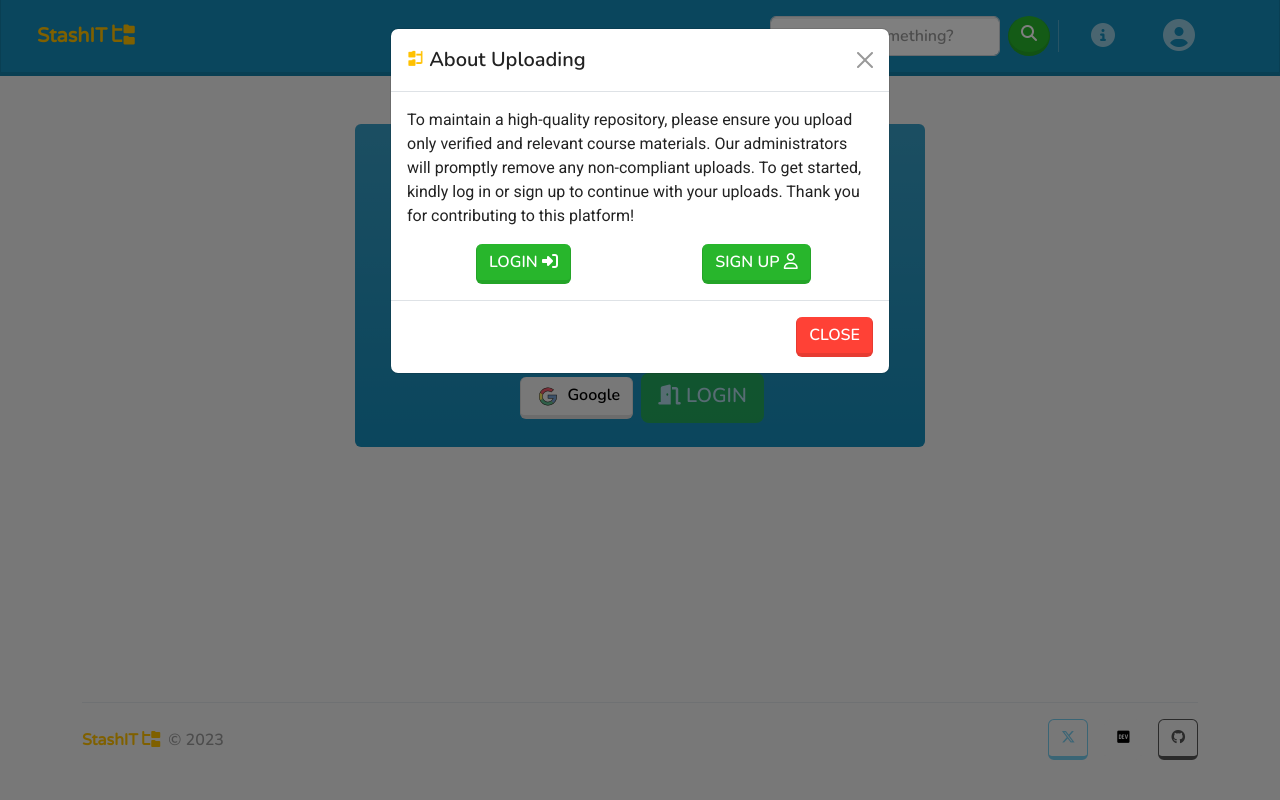
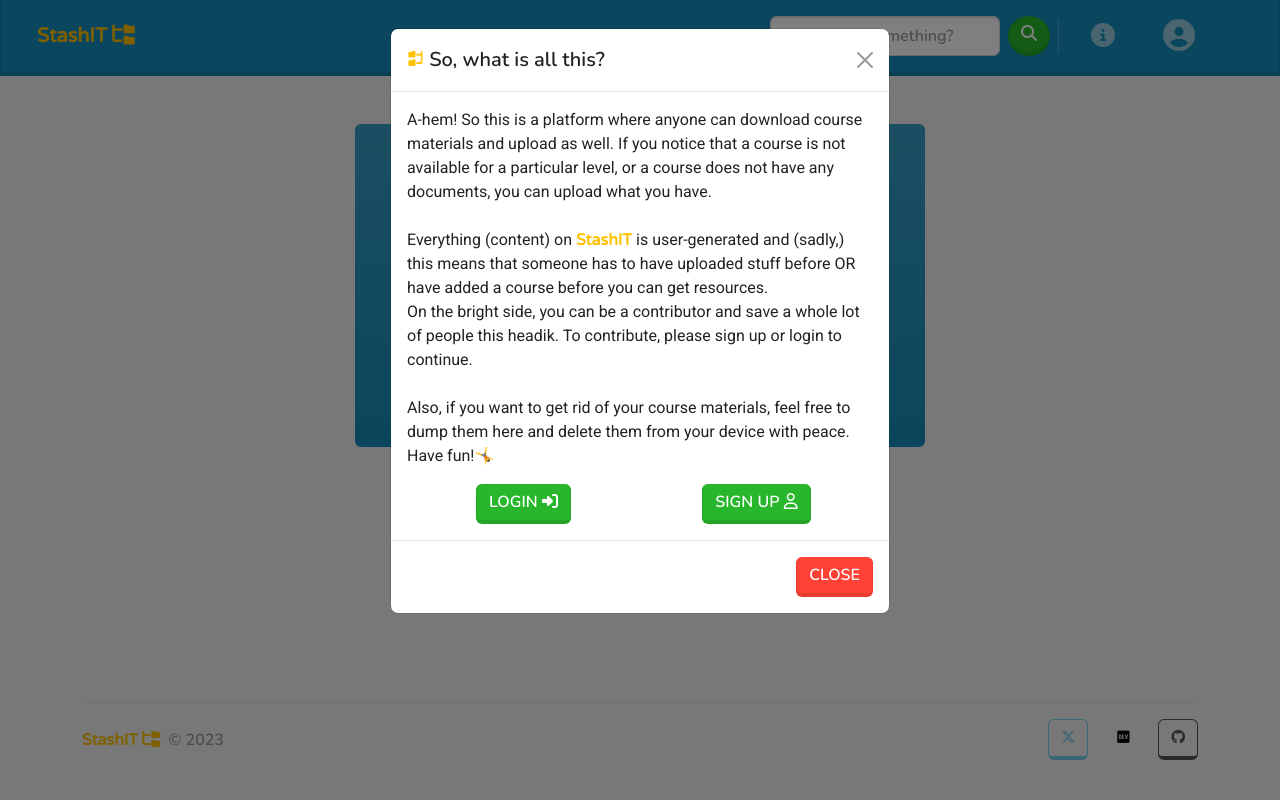
Before and after one commit to israel-oye/CiStash, a Flask app: page /auth/login in a window 1280 px wide, after a click that opens the changed part. Run offline with Flask 3, Linux system fonts and the light colour scheme; some libraries are stand-ins or nearby versions.

Commit message:
Add more user-info

```diff
--- a/src/templates/include/_navbar.html
+++ b/src/templates/include/_navbar.html
@@ -18,7 +18,7 @@
                     </ul>
                 </li>
                 <li class="nav-item px-3">
-                    <a class="nav-link nav-text" id="upload-nav" href="{{url_for('resource_bp.upload')}}">Upload</a>
+                    <a class="nav-link nav-text" id="upload-nav" href="{{url_for('resource_bp.get_upload_page')}}">Upload</a>
                 </li>
                 <form method="post" action="{{url_for('resource_bp.search')}}" class="d-flex" role="search">
                     <input type="hidden" name="csrf_token" value="{{ csrf_token() }}" />
@@ -30,13 +30,21 @@
                     <hr class="d-lg-none my-2 text-white-50">
                 </li>
                 <li class="nav-item px-3">
+                    {% if current_user.is_authenticated %}
+                    <a class="nav-link nav-text" title="Help" id="info-link" data-bs-toggle="modal" data-bs-target="#info-modal"><i class="fa-solid fa-xl fa-circle-question"></i></a>
+                    <!--  -->
+                    {% else %}
                     <a class="nav-link nav-text" id="info-link" data-bs-toggle="modal" data-bs-target="#info-modal"><i class="fa-solid fa-xl fa-circle-info"></i></a>
+                    <!--  -->
+                    {% endif %}
                 </li>
                 {% if current_user.is_admin %}
                 <li class="nav-item px-3">
                     <a class="nav-link nav-text" href="/auth/admin" target="_blank" title="Admin panel"><i class="fa-solid fa-screwdriver-wrench fa-xl"></i></a>
                 </li>
-                {% endif %} {% if current_user.is_authenticated %}
+                {% endif %}
+                <!-- -->
+                {% if current_user.is_authenticated %}
                 <li class="nav-item px-3">
                     <a class="nav-link nav-text brand-text" href="#" data-bs-toggle="modal" data-bs-target="#logout-modal"><i class="fa-solid fa-right-from-bracket fa-xl fa-fade" style="--fa-animation-duration: 5s;"></i></a>
                 </li>
@@ -55,24 +63,37 @@
 <div class="modal fade" id="info-modal" tabindex="-1" aria-labelledby="infoModalLabel" aria-hidden="true">
     <div class="modal-dialog" role="document">
         <div class="modal-content">
+            {% if current_user.is_authenticated %}
             <div class="modal-header">
                 <h5 class="modal-title" id="infoModalLabel">
-                    <i class="brand-text fa-solid fa-folder-tree fa-flip fa-xs" style="--fa-animation-duration: 4s;"></i> About Uploading</h5>
+                    <i class="brand-text fa-solid fa-folder-tree fa-flip fa-xs" style="--fa-animation-duration: 4s;"></i> How to contribute</h5>
                 </h5>
-
                 <button type="button" class="btn-close" data-bs-dismiss="modal" aria-label="Close"></button>
             </div>
-            {% if current_user.is_authenticated %}
-            <!--  -->
             <div class="modal-body">
-                <p class="text-wrap">Only Upload course details that are verified and relevant course materials. Non compliant uploads will be deleted by the admin.
+                <p class="text-wrap">So you have joined the elite community of contributors. <i class="fa-solid fa-people-line fa-lg"></i>
+                    <br><br> You can <a href="{{url_for('resource_bp.get_upload_page')}}">contribute</a> by
+                    <ul>
+                        <li>Adding a course - <i>This creates an empty folder for a course</i>,</li>
+                        <li>And uploading a document for an existing course.</li>
+                    </ul>
+                    <br>Usually the exisiting flow is to add a course, and then open the "Upload document" tab to add a relevant file for the course. But you can do anything you think is necessary.
+                    <br> <br><i class="fa-solid fa-triangle-exclamation"></i> Be careful to add the correct course details and ensure the files are related to the course. Non compliant uploads will be cleaned up by the admin. Don't make the work hard
+                    for the poor admin.
                 </p>
             </div>
             {% else %}
-            <!--  -->
+            <div class="modal-header">
+                <h5 class="modal-title" id="infoModalLabel">
+                    <i class="brand-text fa-solid fa-folder-tree fa-flip fa-xs" style="--fa-animation-duration: 4s;"></i> So, what is all this?</h5>
+                </h5>
+                <button type="button" class="btn-close" data-bs-dismiss="modal" aria-label="Close"></button>
+            </div>
             <div class="modal-body">
-                <p class="">To maintain a high-quality repository, please ensure you upload only verified and relevant course materials. Our administrators will promptly remove any non-compliant uploads. To get started, kindly log in or sign up to continue with your
-                    uploads. Thank you for contributing to this platform!
+                <p> A-hem! So this is a platform where anyone can download course materials and upload as well. If you notice that a course is not available for a particular level, or a course does not have any documents, you can upload what you have.
+                    <br><br> Everything (content) on <span class="brand-text">StashIT</span> is user-generated and (sadly,) this means that someone has to have uploaded stuff before OR have added a course before you can get resources.
+                    <br> On the bright side, you can be a contributor and save a whole lot of people this headik. To contribute, please sign up or login to continue.
+                    <br><br> Also, if you want to get rid of your course materials, feel free to dump them here and delete them from your device with peace. Have fun!🤸
                 </p>
                 <div class="container">
                     <div class="row">
```
